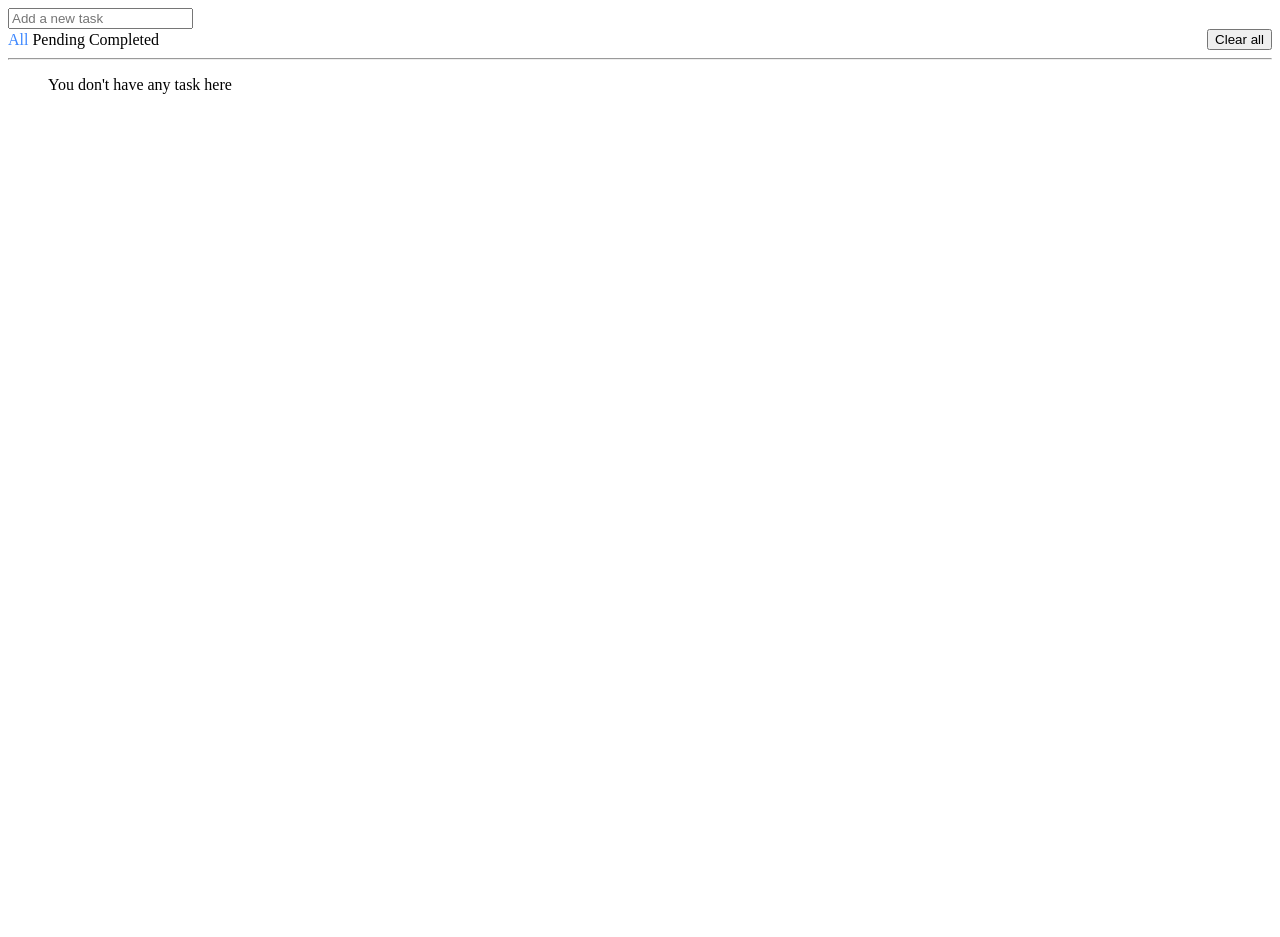
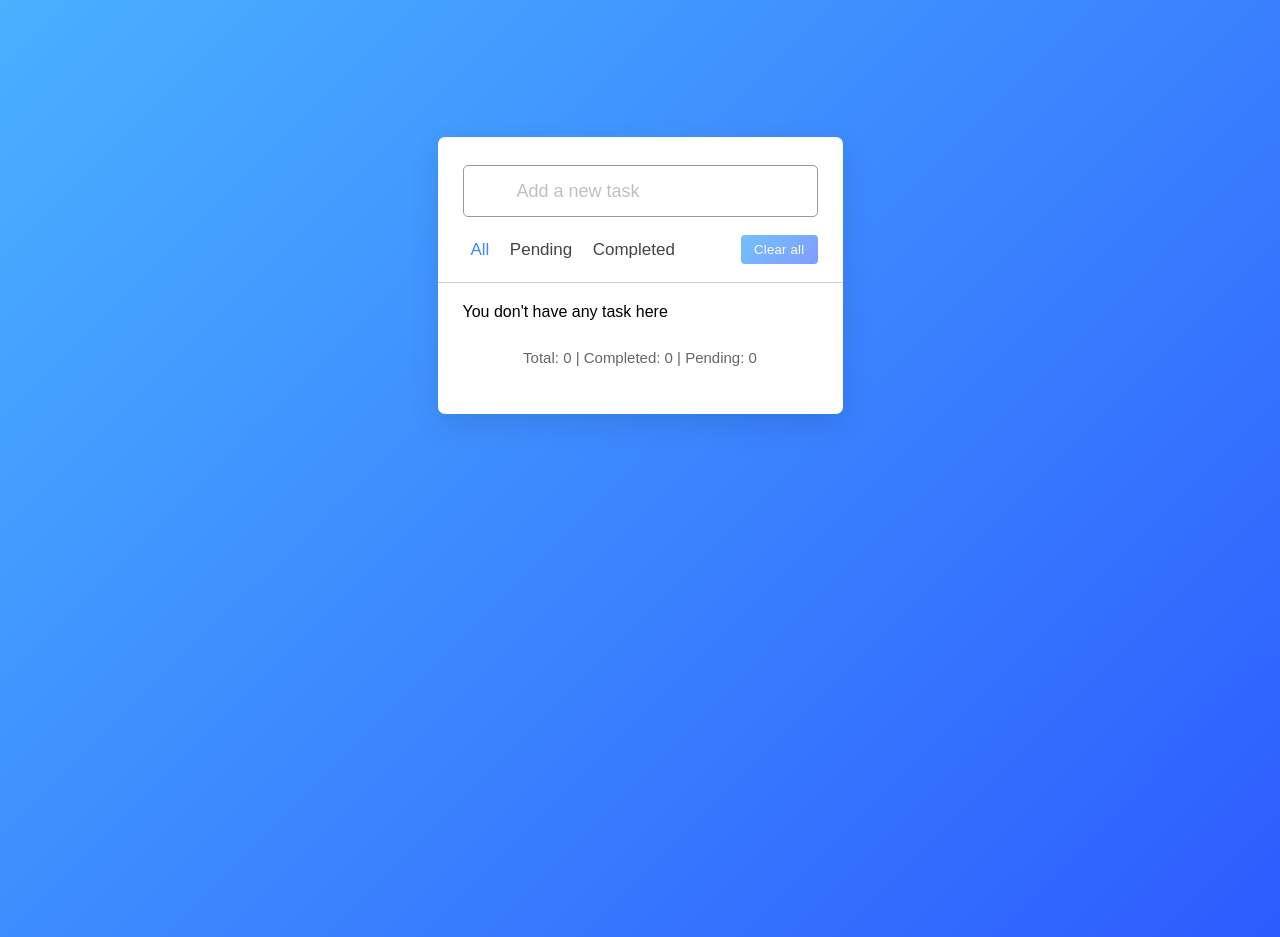
Before and after one commit to hakudang/js-info, a website: page part3-additional-articles/4-storing-data/index.html in a window 1280 px wide. Before the commit the page ends 800 px from the top, so only its background shows below. Drawn offline with Linux system fonts and the light colour scheme.

Commit message:
feat: add task counters and improve UI styling for task management

```diff
--- a/part3-additional-articles/4-storing-data/index.html
+++ b/part3-additional-articles/4-storing-data/index.html
@@ -20,11 +20,17 @@
             <button class="clear-btn">Clear all</button>
         </div>
 
-        <hr>
+        <ul class="task-box"></ul>
 
-        <ul class="task-box"></ul>
+        <!-- task list counter -->
+        <div class="counter-container">
+            <div class="task-counters">
+                Total: <span id="total-count">0</span> |
+                Completed: <span id="completed-count">0</span> |
+                Pending: <span id="pending-count">0</span>
+            </div>
+        </div>
     </div>
-
 
     <script src="script.js"></script>
 </body>
--- a/part3-additional-articles/4-storing-data/script.js
+++ b/part3-additional-articles/4-storing-data/script.js
@@ -4,6 +4,7 @@ const clearAll = document.querySelector('.clear-btn');
 const taskBox = document.querySelector('.task-box');
 
 let isEditTask = false;
+let editId;
 let todos = JSON.parse(localStorage.getItem("todo-list"));
 
 filters.forEach(btn => {
@@ -37,31 +38,44 @@ function showTodo(filter) {
         });
     }
     taskBox.innerHTML = liTag || `<span>You don't have any task here</span>`;
+    let checkTask = taskBox.querySelectorAll(".task");
+    !checkTask.length ? clearAll.classList.remove("active") : clearAll.classList.add("active");
+    taskBox.offsetHeight >= 300 ? taskBox.classList.add("overflow") : taskBox.classList.remove("overflow");
+
+    updateCounters();
 }
 
 showTodo('all');
 
 taskInput.addEventListener('keyup', e => {
     let input = taskInput.value.trim();
+    let logName;
     if (e.key == 'Enter' && input) {
         if (!isEditTask) {
             // nếu todos chưa có thì gán mảng rỗng
             todos = !todos ? [] : todos;
             let taskInfo = { name: input, status: "pending" };
             todos.push(taskInfo);
+            logName = 'Added: ';
+        } else {
+            isEditTask = false;
+            todos[editId].name = input;
+            logName = 'Edited: ';
         }
+
         taskInput.value = "";
         // lưu vào localStorage
         localStorage.setItem('todo-list', JSON.stringify(todos));
         showTodo(document.querySelector('span.active').id);
         // reload console log
-        console.log('Added: ');
+        console.log(logName);
         console.log(todos);
     }
 
 })
 
 clearAll.addEventListener('click', () => {
+    isEditTask = false;
     todos.splice(0, todos.length);
     localStorage.setItem('todo-list', JSON.stringify(todos));
     showTodo();
@@ -80,8 +94,38 @@ function updateStatus(selectedTask) {
         taskName.classList.remove('checked');
         todos[selectedTask.id].status = "pending";
     }
+
+    updateCounters();
+
     localStorage.setItem('todo-list', JSON.stringify(todos));
     // reload console log
     console.log('Updated status: ');
     console.log(todos);
 }
+
+function editTask(id, name) {
+    editId = id;
+    isEditTask = true;
+    taskInput.value = name;
+    taskInput.focus();
+    taskInput.classList.add('active');
+}
+
+function deleteTask(deleteId, filter) {
+    isEditTask = false;
+    todos.splice(deleteId, 1);
+    localStorage.setItem('todo-list', JSON.stringify(todos));
+    showTodo(filter);
+    // reload console log
+    console.log('Deleted: ');
+    console.log(todos);
+}
+
+function updateCounters() {
+    const totalCounter = todos ? todos.length : 0;
+    const completedCounter = todos ? todos.filter(todo => todo.status === 'completed').length : 0;
+    const pendingCounter = todos ? todos.filter(todo => todo.status === 'pending').length : 0;
+    document.getElementById('total-count').innerText = totalCounter;
+    document.getElementById('completed-count').innerText = completedCounter;
+    document.getElementById('pending-count').innerText = pendingCounter;
+}
--- a/part3-additional-articles/4-storing-data/style.css
+++ b/part3-additional-articles/4-storing-data/style.css
@@ -1,35 +1,194 @@
-.controls, li{
+* {
+    margin: 0;
+    padding: 0;
+    box-sizing: border-box;
+    font-family: 'Poppins', sans-serif;
+}
+
+body {
+    width: 100%;
+    height: 100vh;
+    overflow: hidden;
+    background: linear-gradient(135deg, #4AB1FF, #2D5CFE);
+}
+
+::selection {
+    color: #fff;
+    background: #3C87FF;
+}
+
+.wrapper {
+    max-width: 405px;
+    padding: 28px 0 30px;
+    margin: 137px auto;
+    background: #fff;
+    border-radius: 7px;
+    box-shadow: 0 10px 30px rgba(0, 0, 0, 0.1);
+}
+
+.task-input {
+    height: 52px;
+    padding: 0 25px;
+    position: relative;
+}
+
+.task-input input {
+    height: 100%;
+    width: 100%;
+    outline: none;
+    font-size: 18px;
+    border-radius: 5px;
+    padding: 0 20px 0 53px;
+    border: 1px solid #999;
+}
+
+.task-input input:focus,
+.task-input input.active {
+    padding-left: 52px;
+    border: 2px solid #3C87FF;
+}
+
+.task-input input::placeholder {
+    color: #bfbfbf;
+}
+
+.controls,
+li {
     display: flex;
     align-items: center;
     justify-content: space-between;
 }
 
-.filters span.active{
+.controls {
+    padding: 18px 25px;
+    border-bottom: 1px solid #ccc;
+}
+
+.filters span {
+    margin: 0 8px;
+    font-size: 17px;
+    color: #444444;
+    cursor: pointer;
+}
+
+.filters span.active {
     color: #3C87FF;
 }
 
+.controls .clear-btn {
+    /* phần tử clear-btn, con/cháu của controls */
+    border: none;
+    opacity: 0.6;
+    outline: none;
+    color: #fff;
+    cursor: pointer;
+    font-size: 13px;
+    padding: 7px 13px;
+    border-radius: 4px;
+    letter-spacing: 0.3px;
+    pointer-events: none;
+    transition: transform 0.25s ease;
+    background: linear-gradient(135deg, #1798fb 0%, #2D5CFE 100%);
+}
+
+.clear-btn.active {
+    /* phần tử có cả 2 class clear-btn và active */
+    opacity: 0.9;
+    pointer-events: auto;
+}
+
+.clear-btn:active {
+    /* phần tử đang được click */
+    transform: scale(0.93);
+}
+
+.task-box {
+    margin-top: 20px;
+    margin-right: 5px;
+    padding: 0 20px 10px 25px;
+}
+
+.task-box.overflow{
+  overflow-y: auto; /* hiện thanh cuộn dọc */
+  max-height: 300px; /* chiều cao tối đa của khung nhiệm vụ */
+}
+
+.task-box .task {
+    list-style: none;
+    font-size: 17px;
+    margin-bottom: 18px;
+    padding-bottom: 16px;
+    align-items: flex-start;
+    border-bottom: 1px solid #ccc;
+}
+
+.task-box .task label {
+    display: flex;
+    align-items: flex-start;
+}
+
+.task label input {
+    margin-top: 7px;
+    accent-color: #3C87FF;
+}
+
+.task label p {
+    user-select: none;
+    margin-left: 12px;
+    word-wrap: break-word;
+}
+
+.task label p.checked {
+    text-decoration: line-through;
+}
+
+.task-menu li{
+  height: 25px;
+  font-size: 15px;
+  margin-bottom: 2px;
+  padding: 12px 15px;
+  cursor: pointer;
+  justify-content: flex-start;
+}
+
+.counter-container {
+    padding: 18px 25px;
+    text-align: center; /* canh giữa lề */
+}
+
+.task-counters {
+    font-size: 15px;
+    color: #666;
+    margin: 0 10px;
+}
 @media (max-width: 400px) {
-  body{
+    body {
         padding: 0 10px;
     }
+
     .wrapper {
         padding: 20px 0;
     }
-  .filters span{
+
+    .filters span {
         margin: 0 5px;
     }
-  .task-input{
+
+    .task-input {
         padding: 0 20px;
     }
-  .controls{
+
+    .controls {
         padding: 18px 20px;
     }
-  .task-box{
+
+    .task-box {
         margin-top: 20px;
         margin-right: 5px;
         padding: 0 15px 10px 20px;
     }
-  .task label input{
+
+    .task label input {
         margin-top: 4px;
     }
 }
```
Lines whose indentation alone changed are shown as unchanged.
